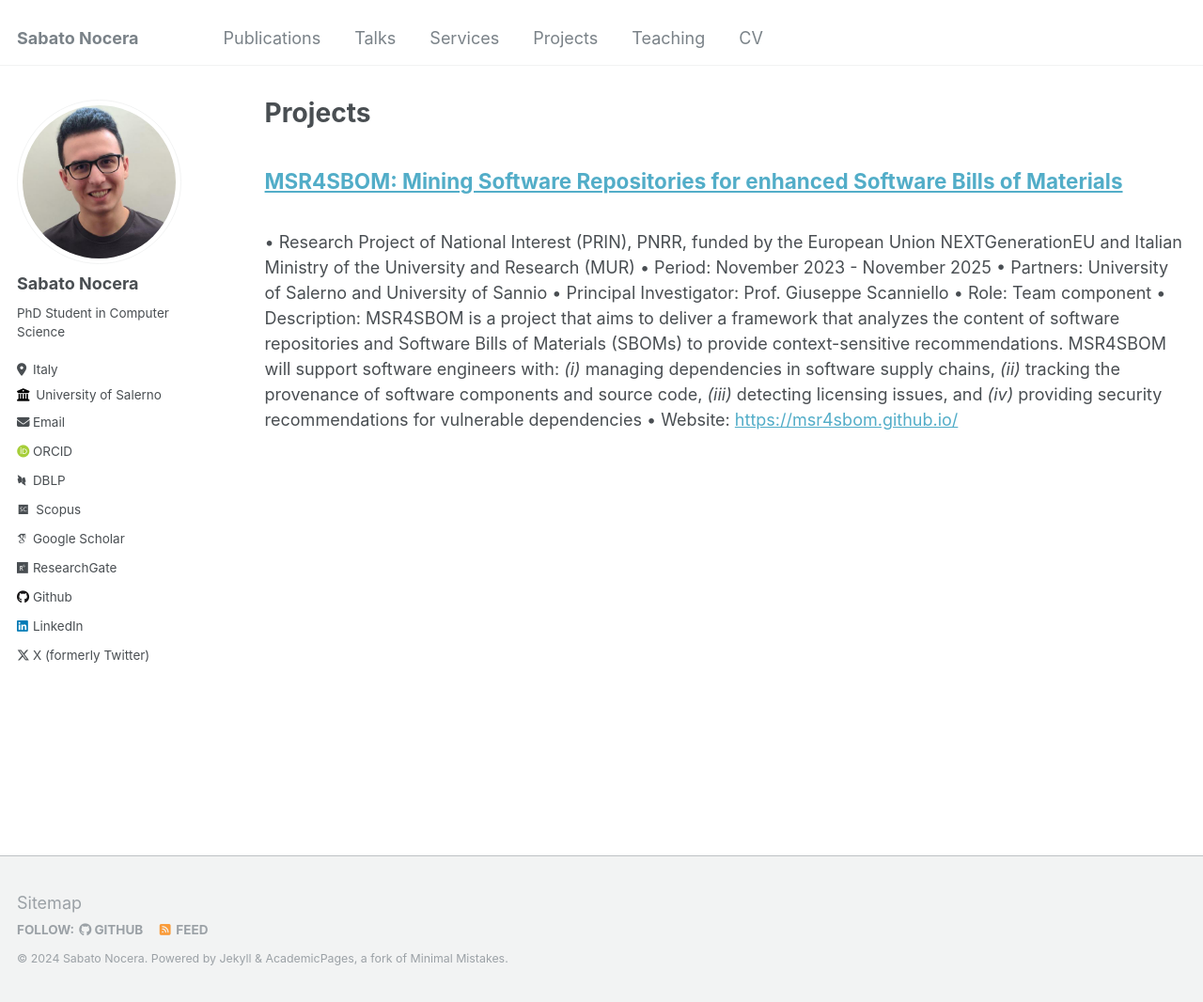
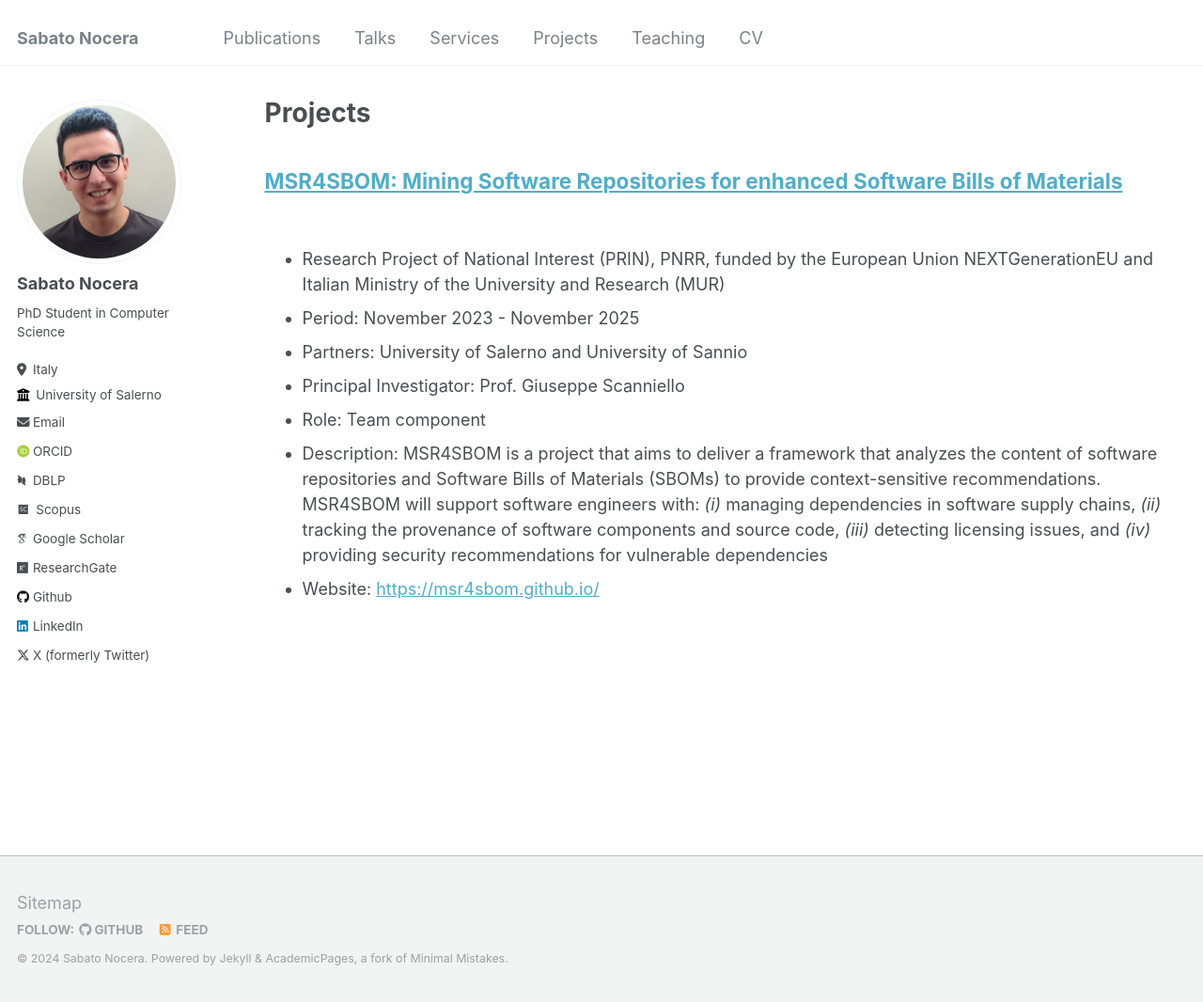
Before and after one commit to sabato-nocera/sabato-nocera.github.io, a Jekyll site: the page built from _pages/projects.html, in a window 1280 px wide and 1066 px high. Shown: the whole window at 94% size. Built offline with Jekyll 4.4.1, drawn with Linux system fonts in a browser that asks for light colours; some web fonts are replaced.

Commit message:
Update projects.html

```diff
--- a/_pages/projects.html
+++ b/_pages/projects.html
@@ -12,10 +12,12 @@ author_profile: true
 {% endfor %}-->
 
 <h2><a href="https://msr4sbom.github.io/">MSR4SBOM: Mining Software Repositories for enhanced Software Bills of Materials</a></h2><br/>
-• Research Project of National Interest (PRIN), PNRR, funded by the European Union NEXTGenerationEU and Italian Ministry of the University and Research (MUR)
-• Period: November 2023 - November 2025
-• Partners: University of Salerno and University of Sannio
-• Principal Investigator: Prof. Giuseppe Scanniello
-• Role: Team component
-• Description: MSR4SBOM is a project that aims to deliver a framework that analyzes the content of software repositories and Software Bills of Materials (SBOMs) to provide context-sensitive recommendations. MSR4SBOM will support software engineers with: <i>(i)</i> managing dependencies in software supply chains, <i>(ii)</i> tracking the provenance of software components and source code, <i>(iii)</i> detecting licensing issues, and <i>(iv)</i> providing security recommendations for vulnerable dependencies
-• Website: <a href="https://msr4sbom.github.io/">https://msr4sbom.github.io/</a>
+<ul>
+  <li>Research Project of National Interest (PRIN), PNRR, funded by the European Union NEXTGenerationEU and Italian Ministry of the University and Research (MUR)</li>
+  <li>Period: November 2023 - November 2025</li>
+  <li>Partners: University of Salerno and University of Sannio</li>
+  <li>Principal Investigator: Prof. Giuseppe Scanniello</li>
+  <li>Role: Team component</li>
+  <li>Description: MSR4SBOM is a project that aims to deliver a framework that analyzes the content of software repositories and Software Bills of Materials (SBOMs) to provide context-sensitive recommendations. MSR4SBOM will support software engineers with: <i>(i)</i> managing dependencies in software supply chains, <i>(ii)</i> tracking the provenance of software components and source code, <i>(iii)</i> detecting licensing issues, and <i>(iv)</i> providing security recommendations for vulnerable dependencies</li>
+  <li>Website: <a href="https://msr4sbom.github.io/">https://msr4sbom.github.io/</a></li>
+</ul>
```
